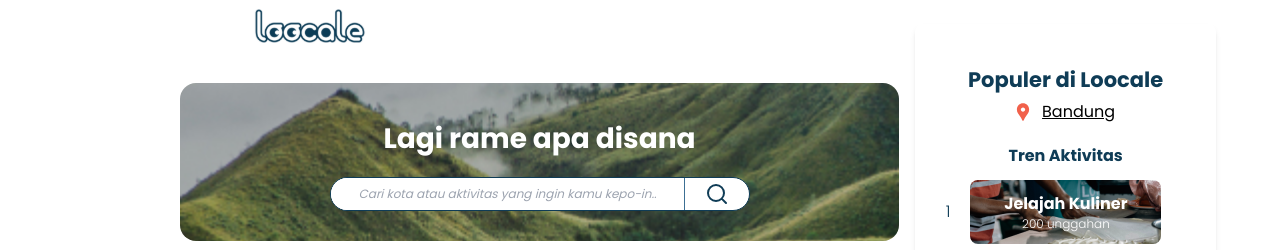
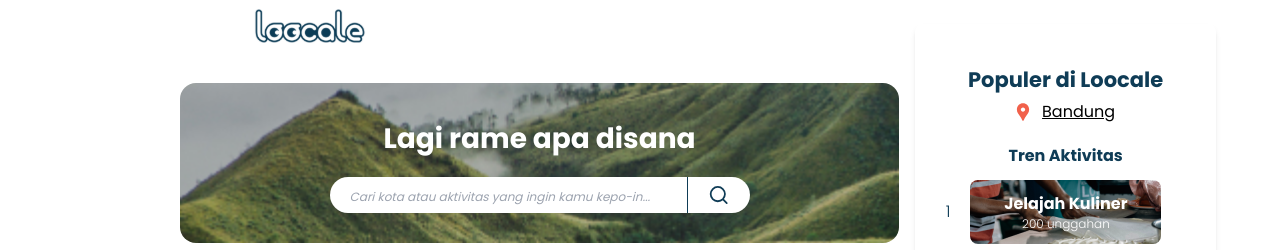
Before and after one commit to ramdhanstdi/loocale-web, a Next.js app: page /discover in a window 1280 px wide. Shown: the top 250 px of the page. Built offline with nearby package versions, Linux system fonts and the light colour scheme; no server answers.

Commit message:
adjusted discover page components

```diff
--- a/src/components/view/DiscoverView/DiscoverHero/index.tsx
+++ b/src/components/view/DiscoverView/DiscoverHero/index.tsx
@@ -1,40 +1,57 @@
-import SearchBar from "@components/design/SearchBar";
-import TextField from "@components/design/TextField";
+import SearchIcon from "@icons/search_icon.svg";
+import { Autocomplete } from "@mui/material";
 import React, { ChangeEvent, Dispatch, SetStateAction, useState } from "react";
+import { CityDataInterface } from "src/models/Timeline";
 
 interface DiscoverHeroProps {
-  //hasUserSearched: boolean;
-  onClick: () => void;
-  searchValue: string;
-  onChange: (e: ChangeEvent<HTMLInputElement>) => void;
+  city: CityDataInterface | null;
+  citiesOption: CityDataInterface[];
+  searchCity: string;
+  setSearchCity: (args: string) => void;
+  onChange: (event: React.SyntheticEvent<Element, Event>, value: any) => void;
 }
 const DiscoverHero: React.FC<DiscoverHeroProps> = ({
-  //hasUserSearched,
-  onClick,
-  searchValue,
   onChange,
+  city,
+  citiesOption,
+  searchCity,
+  setSearchCity,
 }) => {
   return (
     <div
       className="fixed top-[83px] left-[180px] right-[381px] items-center justify-center flex flex-col bg-red-200 pt-[38px] pb-[30px] rounded-2xl"
       style={{
-        backgroundColor:
-          "linear-gradient(rgba(0, 0, 0, 0.5), rgba(0, 0, 0, 0.5))",
+        backgroundColor: "linear-gradient(rgba(0, 0, 0, 0.5), rgba(0, 0, 0, 0.5))",
         backgroundImage: "url('/gunung-bromo.jpg')",
         backgroundPosition: "center",
         backgroundRepeat: "no-repeat",
         backgroundSize: "cover",
       }}
     >
-      <h1 className="mb-5 text-[28px] font-bold text-white leading-[36px]">
-        Lagi rame apa disana
-      </h1>
-      <SearchBar
-        value={searchValue}
-        onChange={onChange}
-				onClick={onClick}
-				placeholder="Cari kota atau aktivitas yang ingin kamu kepo-in..."
-      />
+      <h1 className="mb-5 text-[28px] font-bold text-white leading-[36px]">Lagi rame apa disana</h1>
+      <div className="flex gap-5 w-[420px] items-center h-9 bg-white px-5 rounded-full">
+        <Autocomplete
+          options={citiesOption}
+          value={city}
+          onChange={onChange}
+          inputValue={searchCity}
+          isOptionEqualToValue={(option, value) => option.name === value.name}
+          getOptionLabel={(option) => option && option.name}
+          onInputChange={(e, value) => setSearchCity(value)}
+          filterOptions={(x) => x}
+					className="w-full"
+          renderInput={(params) => (
+            <div ref={params.InputProps.ref}>
+              <input
+                {...params.inputProps}
+                placeholder="Cari kota atau aktivitas yang ingin kamu kepo-in..."
+                className="outline-none w-full placeholder:text-xs placeholder:italic h-9 border-r border-primary-800"
+              />
+            </div>
+          )}
+        />
+				<SearchIcon></SearchIcon>
+      </div>
     </div>
   );
 };
--- a/src/pages/discover/index.tsx
+++ b/src/pages/discover/index.tsx
@@ -1,17 +1,19 @@
-import React, { ChangeEvent, useState } from "react";
+import React, { ChangeEvent, useEffect, useState } from "react";
+import SearchIcon from "@icons/search_icon.svg";
 import LeftPanel from "@components/view/TimelineView/LeftPanel";
 import RightPanel from "@components/view/TimelineView/RightPanel";
 import PostsContainer from "@components/view/TimelineView/PostsContainer";
 import Post from "@components/view/TimelineView/Post";
 import { useQuery } from "@tanstack/react-query";
-import getPosts from "src/services/Timeline";
-import { PostDataInterface } from "src/models/Timeline";
+import getPosts, { getAllCities } from "src/services/Timeline";
+import { CityDataInterface, PostDataInterface } from "src/models/Timeline";
 import Image from "next/image";
 import DiscoverHero from "@components/view/DiscoverView/DiscoverHero";
 import DiscoverContainer from "@components/view/DiscoverView/DiscoverContainer";
 import PopularTodayGrid from "@components/view/DiscoverView/PopularTodayGrid";
 import ImageCard from "@components/design/ImageCard";
-import SearchBar from "@components/design/SearchBar";
+import { Autocomplete } from "@mui/material";
+import ArrowBackIcon from "@icons/arrow_back_icon.svg";
 
 const POPULAR_TODAY = [
   {
@@ -49,36 +51,74 @@ const DiscoverPage = () => {
   } = useQuery({
     queryKey: ["getPosts"],
     queryFn: getPosts,
-    refetchInterval: 10000,
   });
 
   const [hasUserSearched, setHasUserSearched] = useState(false);
   const [searchValue, setSearchValue] = useState("");
+  const [city, setCity] = useState<CityDataInterface | null>(null);
+  const [citiesOption, setCitiesOption] = useState<CityDataInterface[]>([]);
+  const [searchCity, setSearchCity] = useState("");
 
-  const searchHandler = (e: ChangeEvent<HTMLInputElement>) => {
-    setSearchValue(e.target.value);
-  };
+  useEffect(() => {
+    const timeout = setTimeout(() => {
+      if (searchCity) {
+        getAllCities(searchCity).then((res) => {
+          setCitiesOption(res);
+        });
+      }
+    }, 500);
+    return () => clearTimeout(timeout);
+  }, [searchCity]);
+
   return (
     <div className="relative">
       <LeftPanel />
       <RightPanel />
       <div className="fixed left-[240px] right-[381px]">
-        <Image
-          src={"/NavbarLogo.svg"}
-          width={140}
-          height={52}
-          alt="Loocale Logo"
-        />
+        <Image src={"/NavbarLogo.svg"} width={140} height={52} alt="Loocale Logo" />
       </div>
       {hasUserSearched ? (
-				<div className="fixed left-[240px] right-[381px] top-[100px]">
-					<SearchBar value={searchValue} onChange={searchHandler} />
-				</div>
+        <div className="fixed left-[240px] right-[381px] top-[100px]">
+          <div className="flex gap-5 items-center">
+            <ArrowBackIcon onClick={() => setHasUserSearched(false)}/>
+            <div className="flex gap-5 w-[420px] items-center h-9 bg-white px-5 rounded-full border border-primary-500">
+              <Autocomplete
+                options={citiesOption}
+                value={city}
+                onChange={(e, value) => {
+                  setHasUserSearched(true);
+                  setCity(value);
+                }}
+                inputValue={searchCity}
+                isOptionEqualToValue={(option, value) => option.name === value.name}
+                getOptionLabel={(option) => option && option.name}
+                onInputChange={(e, value) => setSearchCity(value)}
+                filterOptions={(x) => x}
+                className="w-full"
+                renderInput={(params) => (
+                  <div ref={params.InputProps.ref}>
+                    <input
+                      {...params.inputProps}
+                      placeholder="Cari kota atau aktivitas yang ingin kamu kepo-in..."
+                      className="outline-none w-full placeholder:text-xs placeholder:italic h-9 border-r border-t border-b border-primary-800"
+                    />
+                  </div>
+                )}
+              />
+              <SearchIcon />
+            </div>
+          </div>
+        </div>
       ) : (
         <DiscoverHero
-          onClick={() => setHasUserSearched(true)}
-          searchValue={searchValue}
-          onChange={searchHandler}
+          setSearchCity={setSearchCity}
+          onChange={(e, value) => {
+            setHasUserSearched(true);
+            setCity(value);
+          }}
+          citiesOption={citiesOption}
+          city={city}
+          searchCity={searchCity}
         />
       )}
       <DiscoverContainer hasUserSearched={hasUserSearched}>
@@ -112,9 +152,7 @@ const DiscoverPage = () => {
             </p>
           </div>
           {postData ? (
-            postData.map((post: PostDataInterface) => (
-              <Post key={post.id} {...post} />
-            ))
+            postData.map((post: PostDataInterface) => <Post key={post.id} {...post} />)
           ) : (
             <></>
           )}
```
